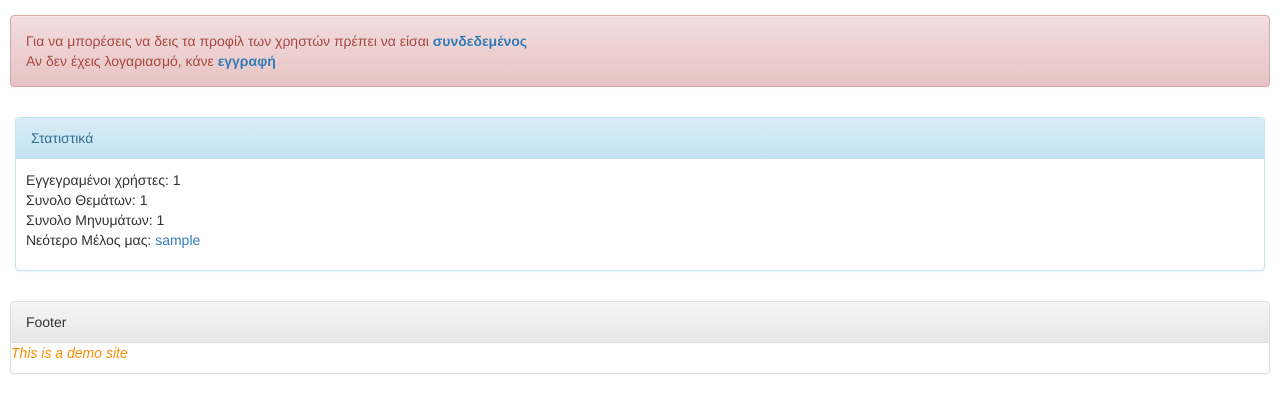
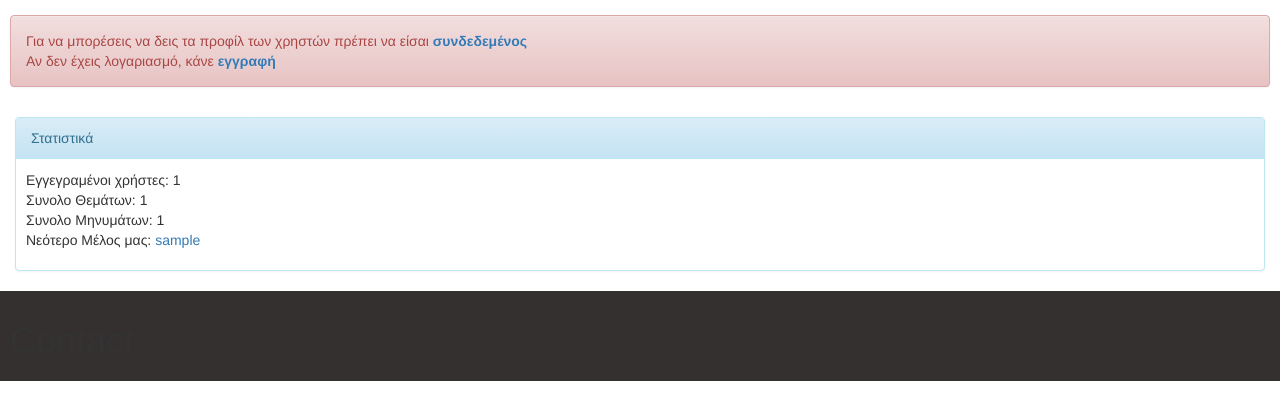
Before and after one commit to tasosgrv/myforum, a PHP site: page /profile.php?id=1 in a window 1280 px wide. Shown: the part 318-738 px from the top of the page. Run offline with PHP 8.4, Linux system fonts and the light colour scheme; tables that the repository leaves empty or names only in its code hold one stand-in row (values such as "Sample post").

Commit message:
completes post.php, moves bootstrap javascript link to the body,  adds some changes to the footer

```diff
--- a/footer.php
+++ b/footer.php
@@ -22,15 +22,11 @@
         </div>
     </div>
 
+    <div class="container-fluid" id="end">
+        <h1>Contact</h1>
 
-    <div id="container">
-        <footer id="footer">
-            <div class="panel panel-default">
-                <div class="panel-heading">Footer</div>
-                    <p id="abot">This is a demo site<br></p>
+    </div>
 
-            </div>
-        </footer>
-    </div>
+
 </body>
 </html>
--- a/members.php
+++ b/members.php
@@ -54,9 +54,6 @@
 
     <!-- Optional theme -->
     <link rel="stylesheet" href="https://maxcdn.bootstrapcdn.com/bootstrap/3.3.7/css/bootstrap-theme.min.css" integrity="sha384-rHyoN1iRsVXV4nD0JutlnGaslCJuC7uwjduW9SVrLvRYooPp2bWYgmgJQIXwl/Sp" crossorigin="anonymous">
-
-    <!-- Latest compiled and minified JavaScript -->
-    <script src="https://maxcdn.bootstrapcdn.com/bootstrap/3.3.7/js/bootstrap.min.js" integrity="sha384-Tc5IQib027qvyjSMfHjOMaLkfuWVxZxUPnCJA7l2mCWNIpG9mGCD8wGNIcPD7Txa" crossorigin="anonymous"></script>
 
      <link type="text/css" rel="stylesheet" href="tamplate.css"/>
 		<script src="http://ajax.googleapis.com/ajax/libs/jquery/3.1.1/jquery.min.js"></script>	<!-- import jquery lib -->
@@ -136,5 +133,7 @@
     <?php
         include('footer.php');
     ?>
+    <!-- Latest compiled and minified JavaScript -->
+    <script src="https://maxcdn.bootstrapcdn.com/bootstrap/3.3.7/js/bootstrap.min.js" integrity="sha384-Tc5IQib027qvyjSMfHjOMaLkfuWVxZxUPnCJA7l2mCWNIpG9mGCD8wGNIcPD7Txa" crossorigin="anonymous"></script>
 </body>
 </html>
--- a/profile.php
+++ b/profile.php
@@ -24,12 +24,7 @@
     <!-- Optional theme -->
     <link rel="stylesheet" href="https://maxcdn.bootstrapcdn.com/bootstrap/3.3.7/css/bootstrap-theme.min.css" integrity="sha384-rHyoN1iRsVXV4nD0JutlnGaslCJuC7uwjduW9SVrLvRYooPp2bWYgmgJQIXwl/Sp" crossorigin="anonymous">
 
-    <!-- Latest compiled and minified JavaScript -->
-    <script src="https://maxcdn.bootstrapcdn.com/bootstrap/3.3.7/js/bootstrap.min.js" integrity="sha384-Tc5IQib027qvyjSMfHjOMaLkfuWVxZxUPnCJA7l2mCWNIpG9mGCD8wGNIcPD7Txa" crossorigin="anonymous"></script>
-
      <link type="text/css" rel="stylesheet" href="tamplate.css"/>
-
-
 
 </head>
 
@@ -112,5 +107,7 @@
     <?php
         include('footer.php');
     ?>
+        <!-- Latest compiled and minified JavaScript -->
+    <script src="https://maxcdn.bootstrapcdn.com/bootstrap/3.3.7/js/bootstrap.min.js" integrity="sha384-Tc5IQib027qvyjSMfHjOMaLkfuWVxZxUPnCJA7l2mCWNIpG9mGCD8wGNIcPD7Txa" crossorigin="anonymous"></script>
 </body>
 </html>
--- a/tamplate.css
+++ b/tamplate.css
@@ -22,12 +22,7 @@
                 margin-top: 40px;
             }
 
-			#footer{
+			#end{
+                background-color: #343030;
 				padding: 10px 10px 10px 10px;
 			}
-
-            #abot {
-                font-family: fantasy;
-                font-style: italic;
-                color: darkorange;
-            }
```
Also changed, not shown: form_post.php (+4 -4 lines), post.php (+39 -13 lines).
